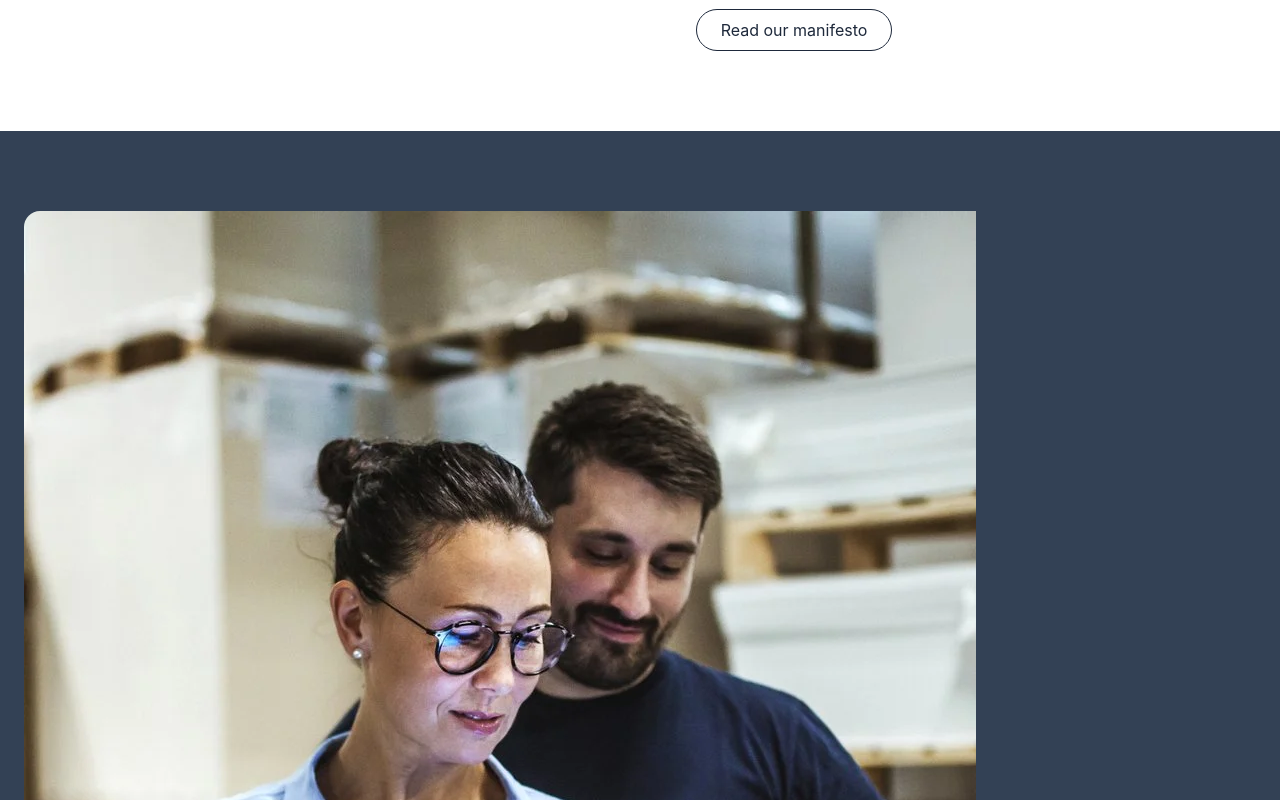
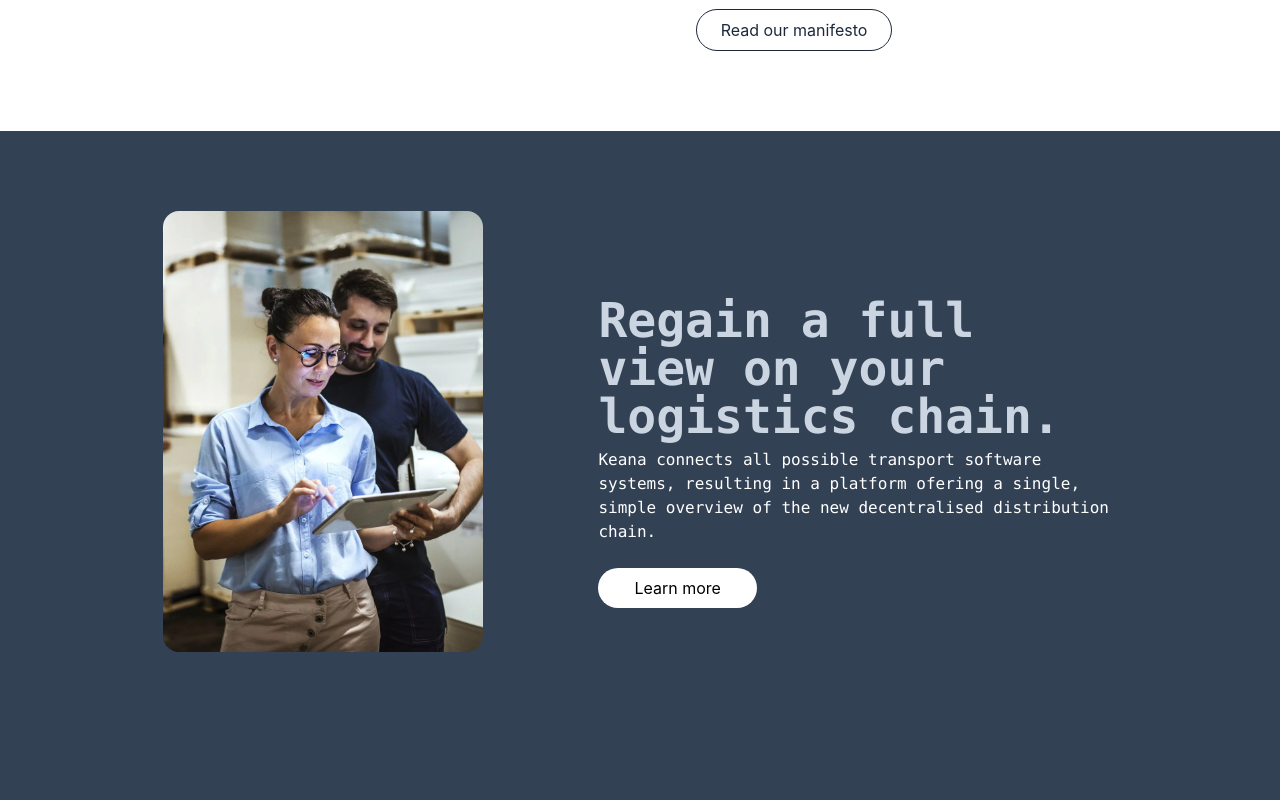
Before and after one commit to Tobbiloba/keana-clone, a React (Create React App) app: page / in a window 1280 px wide. Shown: the part 4460-5260 px from the top of the page. Built offline with nearby package versions, Linux system fonts and the light colour scheme.

Commit message:
finished the web view for the same component

```diff
--- a/src/components/Banner.js
+++ b/src/components/Banner.js
@@ -2,14 +2,14 @@
 import people from '../assets/colleagues-holding-device-large.d5a93fe3.webp';
 const Banner = () => {
     return (
-        <div className='px-[1.5rem] bg-slate-700 w-[100vw] pt-[5rem] pb-[10rem]'>
-            <div className='rounded-2xl  overflow-hidden'>
+        <div className='px-[1.5rem] bg-slate-700 w-[100vw] pt-[5rem] pb-[10rem] md:flex md:px-[4rem] lg:justify-center lg:gap-[10%]  flex-row justify-between '>
+            <div className='rounded-2xl  overflow-hidden md:w-[42.5%] lg:w-[20rem]'>
                 <img src={people} className='' />
             </div>
-            <div className='mt-[2.5rem]'>
-                <h1 className='font-mono font-bold leading-[1.4] text-slate-300 text-4xl'>Regain a full view on your logistics chain.</h1>
+            <div className='mt-[2.5rem] md:w-[45%]  lg:flex lg:flex-col justify-center'>
+                <h1 className='font-mono font-bold leading-[1.4] text-slate-300 text-4xl md:text-5xl'>Regain a full view on your logistics chain.</h1>
                 <p className='mt-[.5rem] text-white font-mono'>Keana connects all possible transport software systems, resulting in a platform ofering a single, simple overview of the new decentralised distribution chain.</p>
-                <button className='px-9 rounded-3xl py-2 mt-[1.5rem] bg-white hover:border hover:bg-slate-700 hover:text-white'>Learn more</button>
+                <button className='px-9 w-fit rounded-3xl py-2 mt-[1.5rem] bg-white hover:border hover:bg-slate-700 hover:text-white'>Learn more</button>
             </div>
         </div>
     )
```
